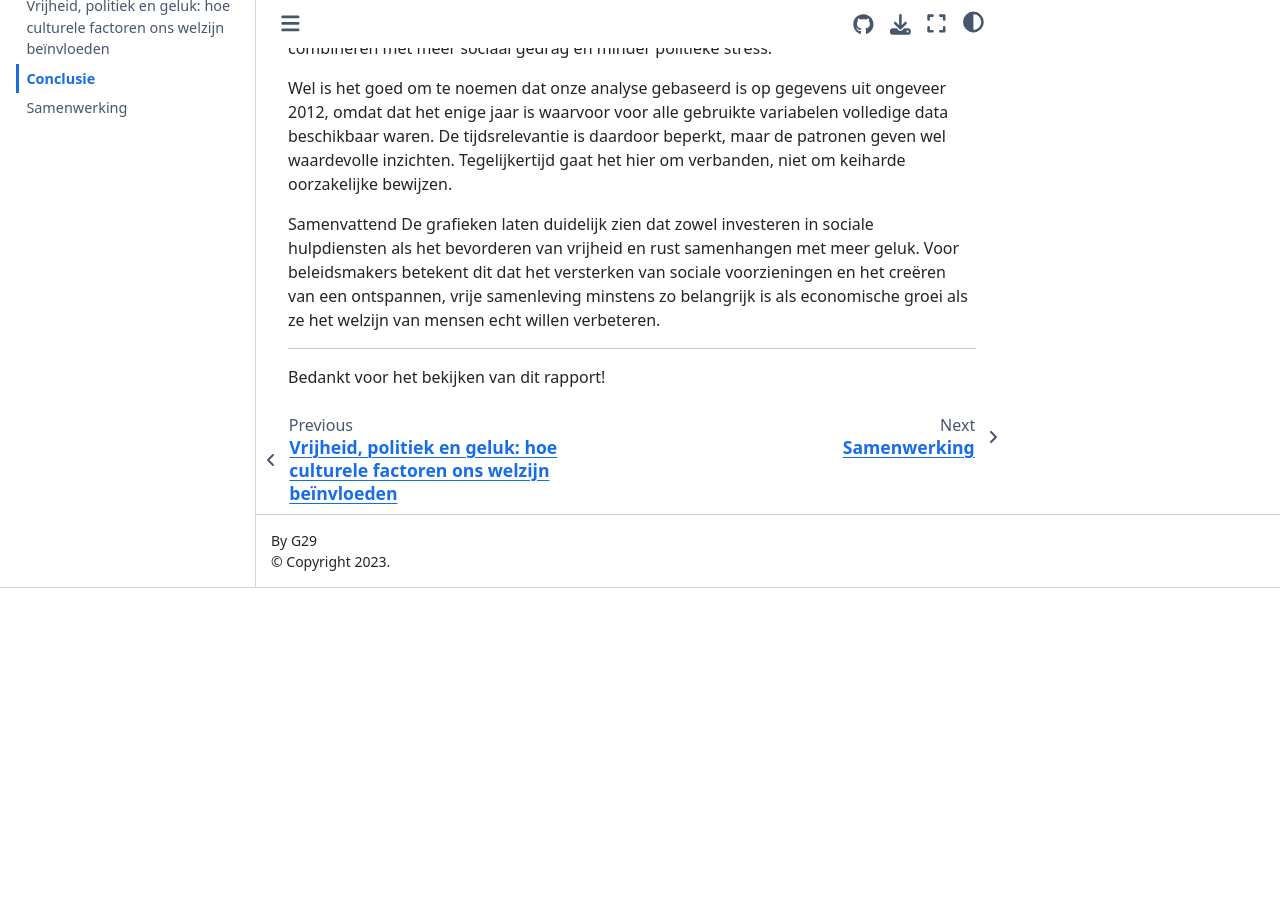
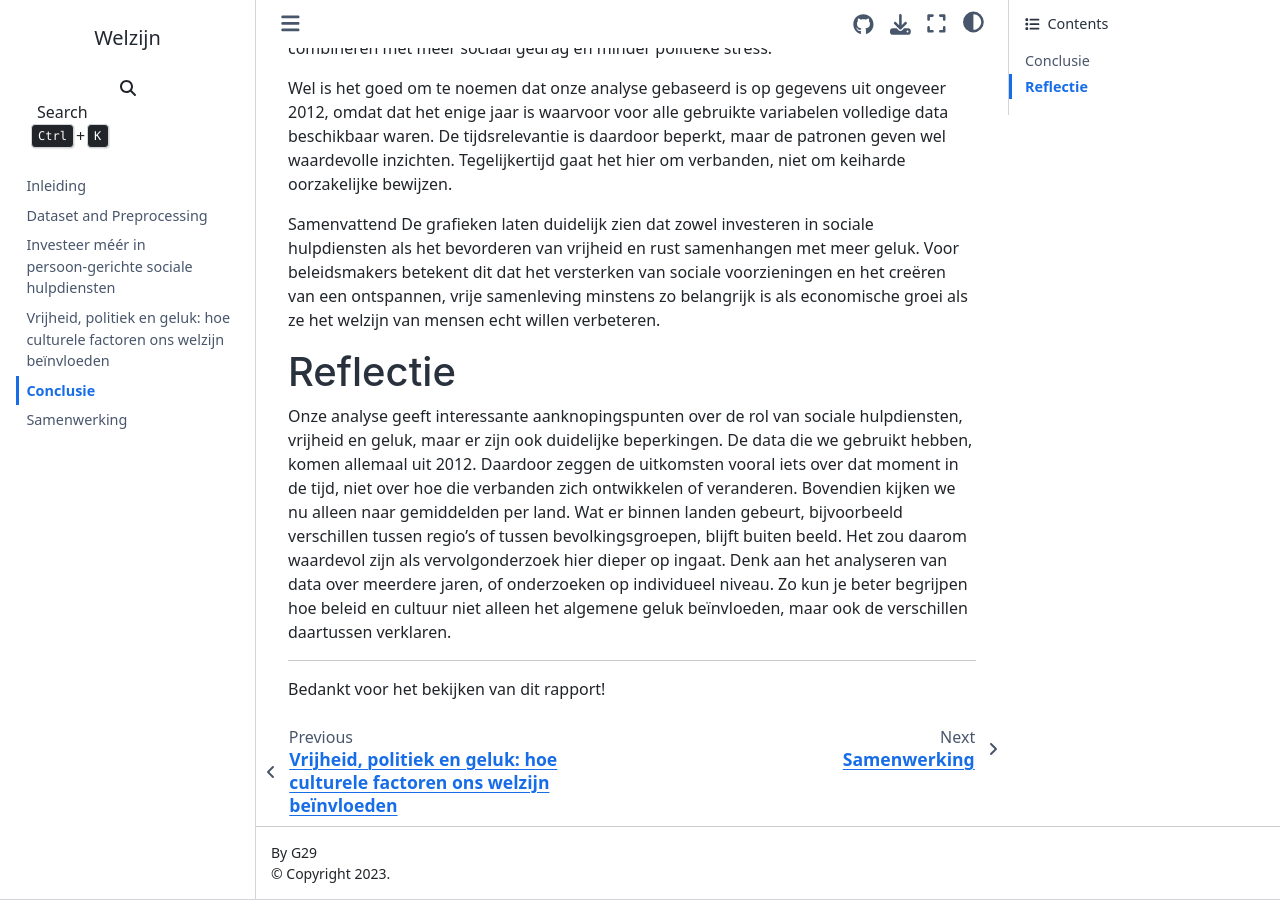
Before and after one commit to JanKawak/G29, a Jupyter Book: the page built from conclusie.md, in a window 1280 px wide and 900 px high, scrolled down 548 px. Built offline with Jupyter Book 1.0.4 settings and Sphinx 7.4.7 and the Sphinx Book theme 1.1.4, drawn with Linux system fonts in a browser that asks for light colours; comment, search, counter and statistics services are not loaded; before the commit the page ends 1136 px from its top, so only the background shows below that.

Commit message:
Add reflection section to conclusion with insights and limitations of the analysis

```diff
--- a/conclusie.md
+++ b/conclusie.md
@@ -10,6 +10,10 @@
 Samenvattend
 De grafieken laten duidelijk zien dat zowel investeren in sociale hulpdiensten als het bevorderen van vrijheid en rust samenhangen met meer geluk. Voor beleidsmakers betekent dit dat het versterken van sociale voorzieningen en het creëren van een ontspannen, vrije samenleving minstens zo belangrijk is als economische groei als ze het welzijn van mensen echt willen verbeteren.
 
+# Reflectie
+Onze analyse geeft interessante aanknopingspunten over de rol van sociale hulpdiensten, vrijheid en geluk, maar er zijn ook duidelijke beperkingen. De data die we gebruikt hebben, komen allemaal uit 2012. Daardoor zeggen de uitkomsten vooral iets over dat moment in de tijd, niet over hoe die verbanden zich ontwikkelen of veranderen. Bovendien kijken we nu alleen naar gemiddelden per land. Wat er binnen landen gebeurt, bijvoorbeeld verschillen tussen regio's of tussen bevolkingsgroepen, blijft buiten beeld.
+Het zou daarom waardevol zijn als vervolgonderzoek hier dieper op ingaat. Denk aan het analyseren van data over meerdere jaren, of onderzoeken op individueel niveau. Zo kun je beter begrijpen hoe beleid en cultuur niet alleen het algemene geluk beïnvloeden, maar ook de verschillen daartussen verklaren.
+
 ---
 
 Bedankt voor het bekijken van dit rapport!
```
